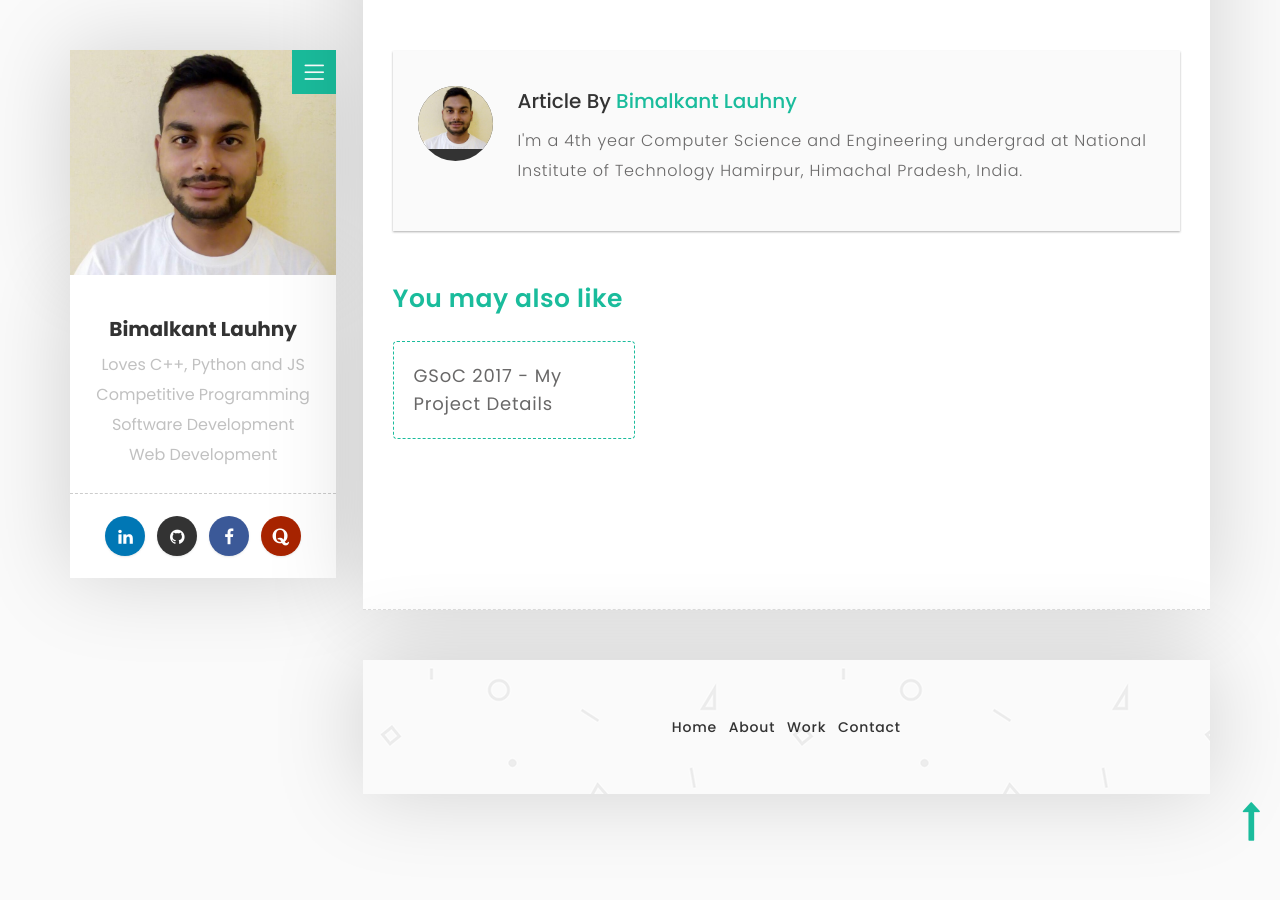
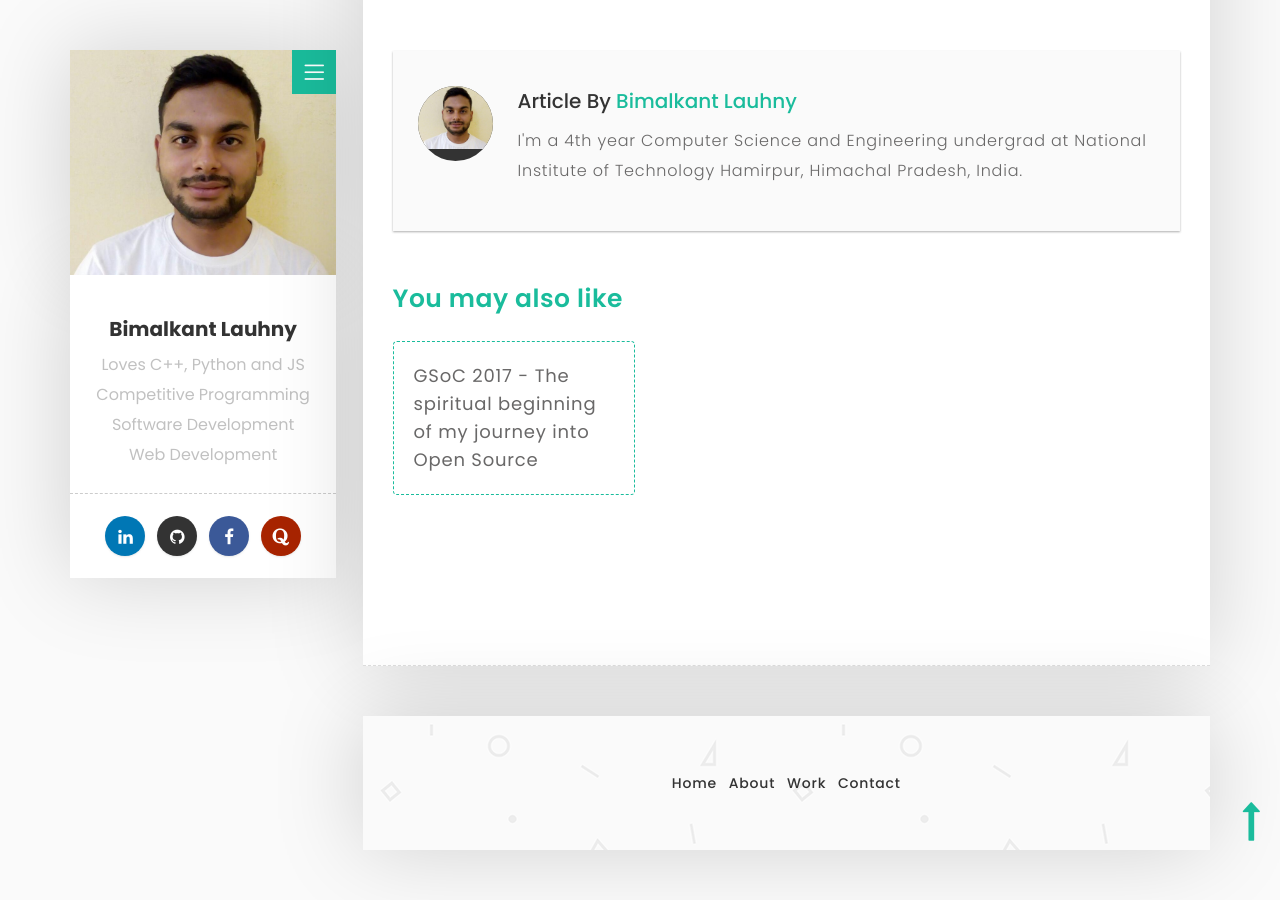
Before and after one commit to bimalkant-lauhny/code-master5.github.io, a Jekyll site: the page built from Aug-27-2017.html, in a window 1280 px wide and 900 px high, scrolled down 9466 px. Built offline with Jekyll 4.4.1, drawn with Linux system fonts in a browser that asks for light colours; before the commit the page ends 10310 px from its top, so only the background shows below that.

```diff
--- a/Aug-20-2017.html
+++ b/Aug-20-2017.html
@@ -530,7 +530,7 @@ title: Bimalkant Lauhny - Blog
   <div class="row">
 
     <div class="col-md-4 col-sm-6 col-xs-12">
-      <a href="single.html">
+      <a href="Aug-22-2017.html">
         <p>GSoC 2017 - My Project Details</p>
       </a>
     </div>
--- a/Aug-22-2017.html
+++ b/Aug-22-2017.html
@@ -288,8 +288,8 @@ Following is the list of my contributions during GSoC official coding period.
         <h3>You may also like</h3>
         <div class="row">
           <div class="col-md-4 col-sm-6 col-xs-12">
-            <a href="single.html">
-              <p>GSoC 2017 - My Project Details</p>
+            <a href="Aug-27-2017.html">
+              <p>GSoC 2017 - My journey through summers</p>
             </a>
           </div>
         </div>
--- a/Aug-27-2017.html
+++ b/Aug-27-2017.html
@@ -738,8 +738,8 @@ are to be completed. I hope to complete this soon.
             <div class="row">
 
               <div class="col-md-4 col-sm-6 col-xs-12">
-                <a href="single.html">
-                  <p>GSoC 2017 - My Project Details</p>
+                <a href="Aug-20-2017.html">
+                  <p>GSoC 2017 - The spiritual beginning of my journey into Open Source</p>
                 </a>
               </div>
 
--- a/blog.html
+++ b/blog.html
@@ -56,7 +56,7 @@ title: Bimalkant Lauhny - Blog Index
     <!-- Blog Post Start -->
     <div class="col-md-12 blog-post">
       <div class="post-title">
-        <a href="Aug-22-2017.html">
+        <a href="Aug-27-2017.html">
           <h1>
             GSoC 2017 - My journey into the Open Source through summers
           </h1>
```
